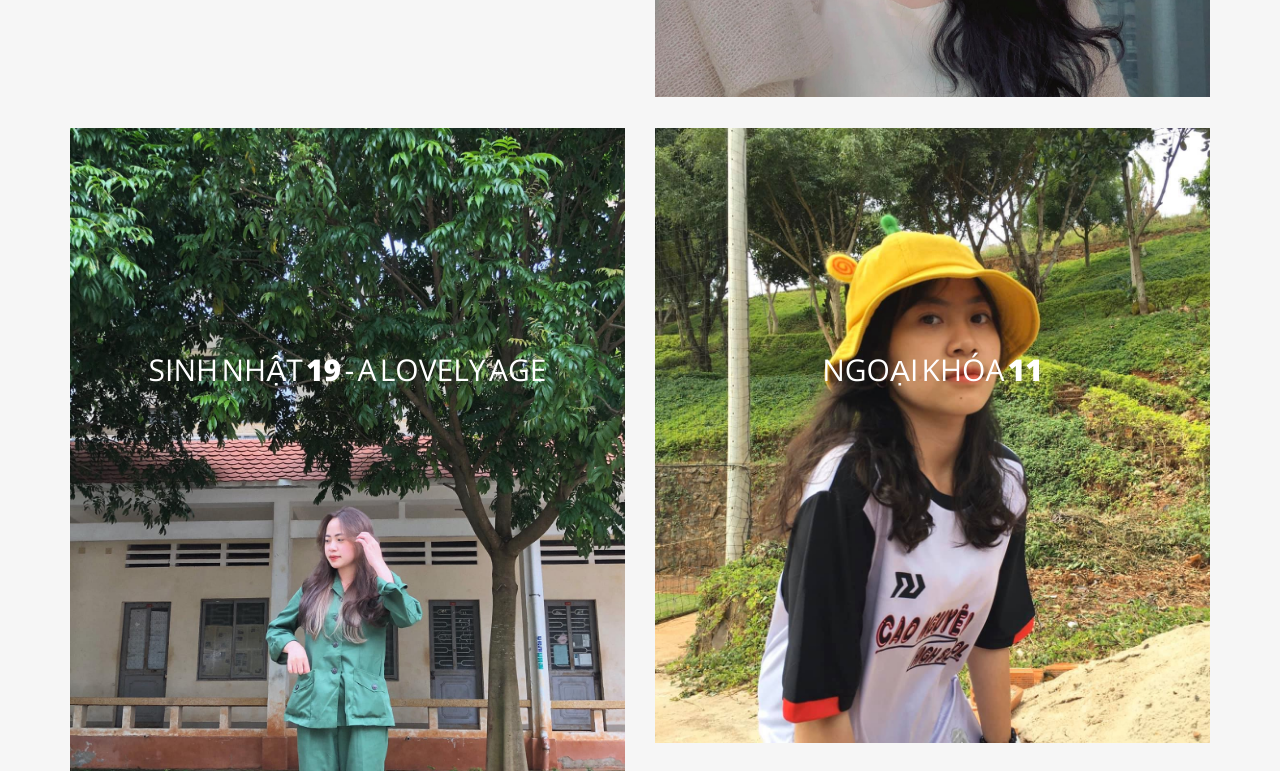
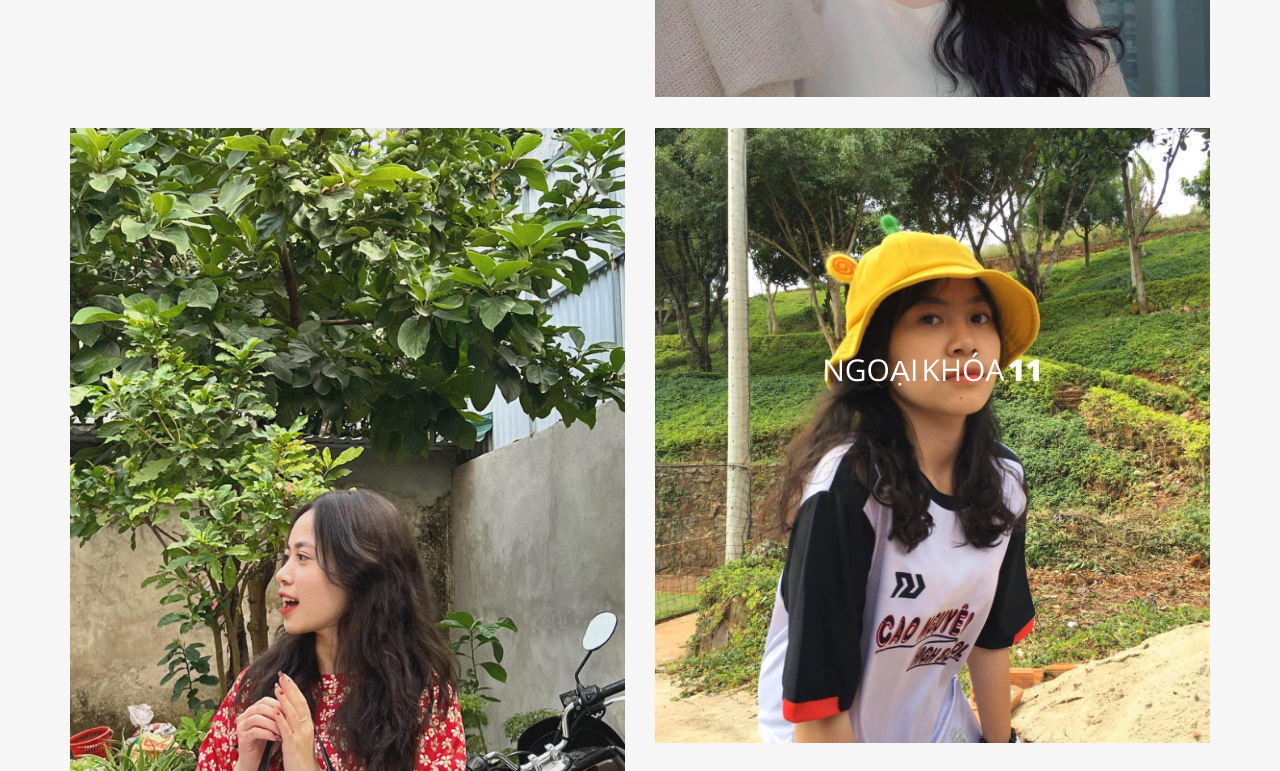
Before and after one commit to 21120558/garrelly-website-about-my-friend, a plain HTML site: page index.html in a window 1280 px wide. Shown: the part 600-1371 px from the top of the page. Drawn offline with nearby package versions, Linux system fonts and the light colour scheme.

Commit message:
Update index.html

```diff
--- a/index.html
+++ b/index.html
@@ -146,6 +146,20 @@
                 <section class="col-xs-12 col-sm-6 col-md-6 col-lg-6 grid">
 
                 	<ul class="grid-lod effect-2" id="grid">
+			 <li>
+
+                        	<figure class="effect-oscar">
+
+                            <img src="images/home-images/image-19.jpg" alt="" class="img-responsive"/>
+
+                            <figcaption>
+                                <h2></h2>
+
+                            </figcaption>
+
+                        </figure>
+
+                        </li>
                         <li>
 
                         	<figure class="effect-oscar">
```
